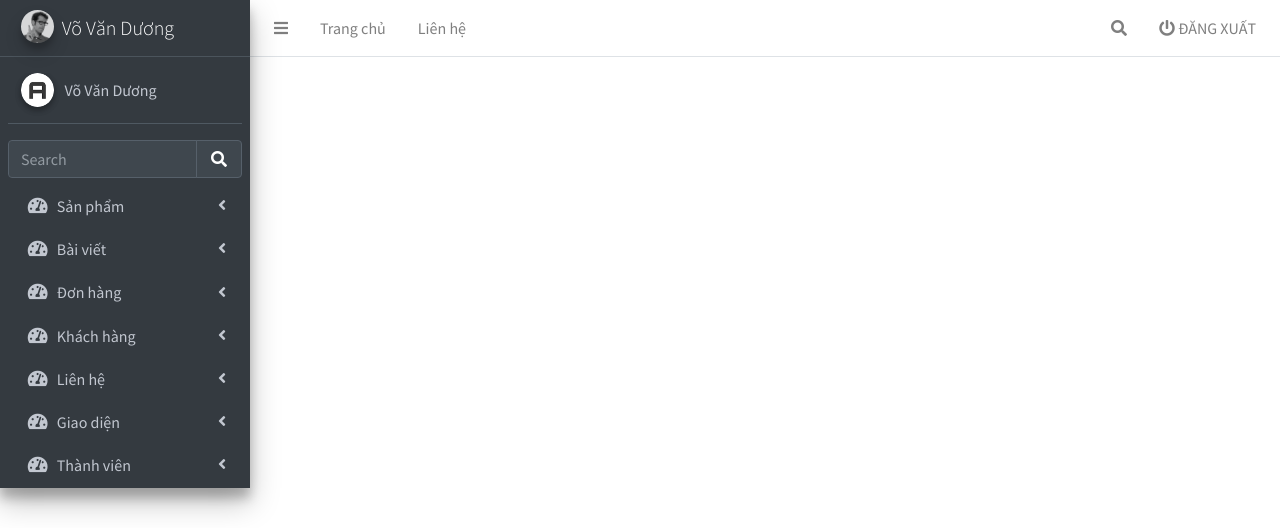
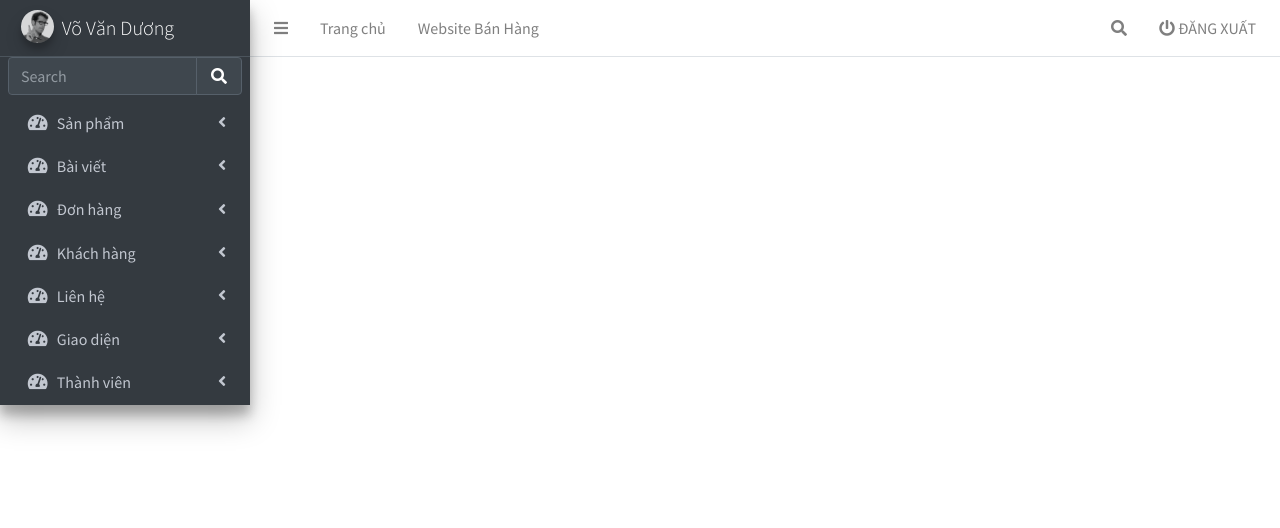
Before and after one commit to Dvv1208/Project-individual, a PHP site: page /JavaScript/views/backend/header.php in a window 1280 px wide. Shown: the top 528 px of the page. Run offline with PHP 8.4, Linux system fonts and the light colour scheme; some libraries are stand-ins or nearby versions.

Commit message:
full profile

```diff
--- a/views/backend/header.php
+++ b/views/backend/header.php
@@ -7,8 +7,7 @@
     <title>Trang quản trị</title>
 
     <!-- Google Font: Source Sans Pro -->
-    <link rel="stylesheet"
-        href="https://fonts.googleapis.com/css?family=Source+Sans+Pro:300,400,400i,700&display=fallback">
+    <link rel="stylesheet" href="https://fonts.googleapis.com/css?family=Source+Sans+Pro:300,400,400i,700&display=fallback">
     <!-- Font Awesome -->
     <link rel="stylesheet" href="../public/plugins/fontawesome-free/css/all.min.css">
     <link rel="stylesheet" href="../public/css/jquery.dataTables.min.css">
@@ -31,8 +30,11 @@
                     <a href="index.php" class="nav-link">Trang chủ</a>
                 </li>
                 <li class="nav-item d-none d-sm-inline-block">
+                    <a href="/JavaScript/php/" class="nav-link">Website Bán Hàng</a>
+                </li>
+                <!-- <li class="nav-item d-none d-sm-inline-block">
                     <a href="#" class="nav-link">Liên hệ</a>
-                </li>
+                </li> -->
             </ul>
 
             <!-- Right navbar links -->
@@ -45,8 +47,7 @@
                     <div class="navbar-search-block">
                         <form class="form-inline">
                             <div class="input-group input-group-sm">
-                                <input class="form-control form-control-navbar" type="search" placeholder="Search"
-                                    aria-label="Search">
+                                <input class="form-control form-control-navbar" type="search" placeholder="Search" aria-label="Search">
                                 <div class="input-group-append">
                                     <button class="btn btn-navbar" type="submit">
                                         <i class="fas fa-search"></i>
@@ -73,28 +74,15 @@
         <aside class="main-sidebar sidebar-dark-primary elevation-4">
             <!-- Brand Logo -->
             <a href="../public/index3.html" class="brand-link">
-                <img src="../public/dist/img/user2-160x160.jpg" alt="AdminLTE Logo"
-                    class="brand-image img-circle elevation-3" style="opacity: .8">
+                <img src="../public/dist/img/user2-160x160.jpg" alt="AdminLTE Logo" class="brand-image img-circle elevation-3" style="opacity: .8">
                 <span class="brand-text font-weight-light">Võ Văn Dương</span>
             </a>
 
             <!-- Sidebar -->
             <div class="sidebar">
-                <!-- Sidebar user (optional) -->
-                <div class="user-panel mt-3 pb-3 mb-3 d-flex">
-                    <div class="image">
-                        <img src="../public/dist/img/AdminLTELogo.png" class="img-circle elevation-2" alt="User Image">
-                    </div>
-                    <div class="info">
-                        <a href="#" class="d-block">Võ Văn Dương</a>
-                    </div>
-                </div>
-
-                <!-- SidebarSearch Form -->
                 <div class="form-inline">
                     <div class="input-group" data-widget="sidebar-search">
-                        <input class="form-control form-control-sidebar" type="search" placeholder="Search"
-                            aria-label="Search">
+                        <input class="form-control form-control-sidebar" type="search" placeholder="Search" aria-label="Search">
                         <div class="input-group-append">
                             <button class="btn btn-sidebar">
                                 <i class="fas fa-search fa-fw"></i>
@@ -105,8 +93,7 @@
 
                 <!-- Sidebar Menu -->
                 <nav class="mt-2">
-                    <ul class="nav nav-pills nav-sidebar flex-column" data-widget="treeview" role="menu"
-                        data-accordion="false">
+                    <ul class="nav nav-pills nav-sidebar flex-column" data-widget="treeview" role="menu" data-accordion="false">
                         <!-- Add icons to the links using the .nav-icon class
                with font-awesome or any other icon font library -->
                         <li class="nav-item">
```
Also changed, not shown: views/backend/topic/index.php (+12 -11 lines).
